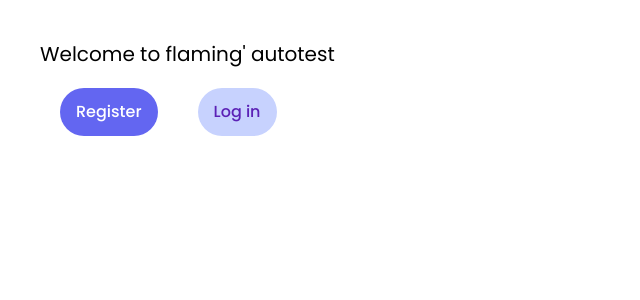
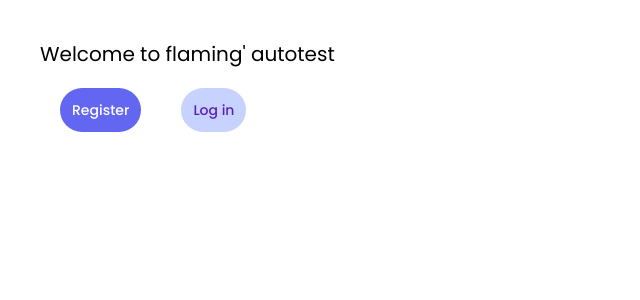
Before and after one commit to flamingautotest/front, a Next.js app: page / in a window 1280 px wide. Shown: the top 300 px of the page, without its empty margins (0-640 px from the left). Built offline with nearby package versions, Linux system fonts and the light colour scheme.

Commit message:
fix(button): make 's' the default size

```diff
--- a/components/Button.js
+++ b/components/Button.js
@@ -1,7 +1,7 @@
 export default function Button(props) {
     const {
         type = 'primary',
-        size = 'm',
+        size = 's',
         rounded = false,
         fullWidth = false,
         className = '',
```
